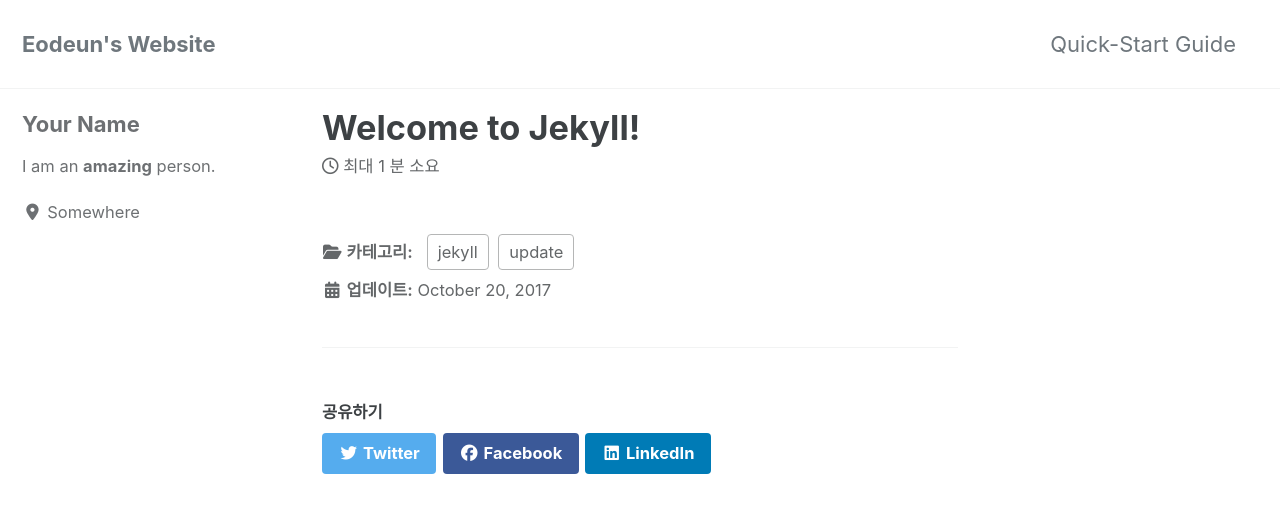
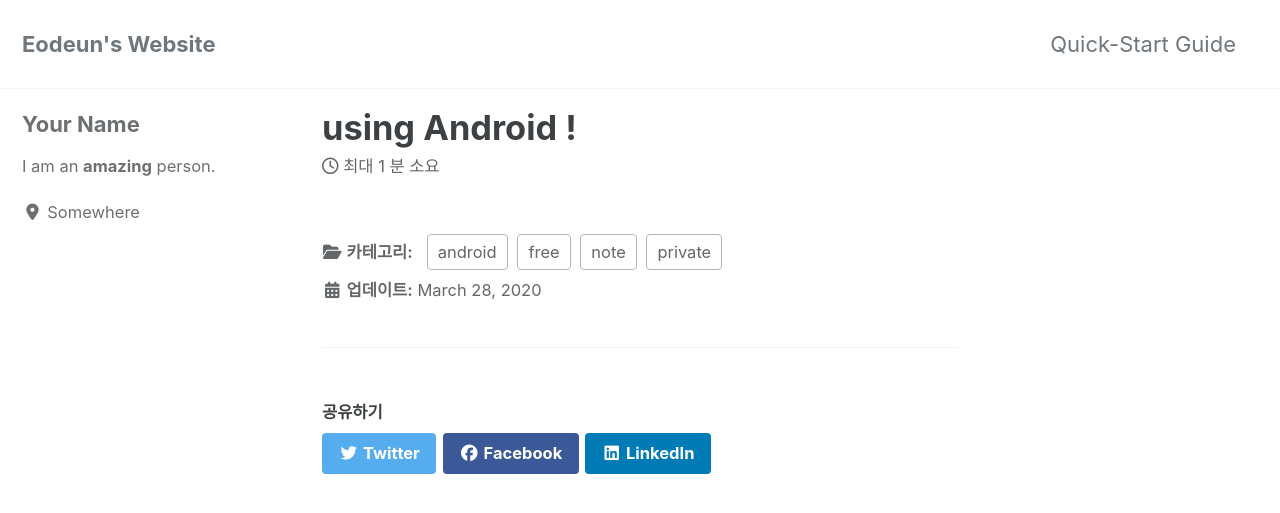
Before and after one commit to eodeun/eodeun.github.io, a Jekyll site: the page built from _posts/2020-03-28-first-posting.md, in a window 1280 px wide and 900 px high. Shown: the top 513 px of the window. Built offline with Jekyll 4.4.1, drawn with Linux system fonts in a browser that asks for light colours; cached includes are drawn as plain includes; nearby versions of some CDN libraries.

Commit message:
modify 2020.3.28

```diff
--- a/_posts/2020-03-28-first-posting.md
+++ b/_posts/2020-03-28-first-posting.md
@@ -1,5 +1,5 @@
 ---
-title: "Welcome to Jekyll!"
-date: 2017-10-20 08:26:28 -0400
-categories: jekyll update
+title: "using Android !"
+date: 2020-03-29 00:24:00 +0900
+categories: android private free note
 ---
```
